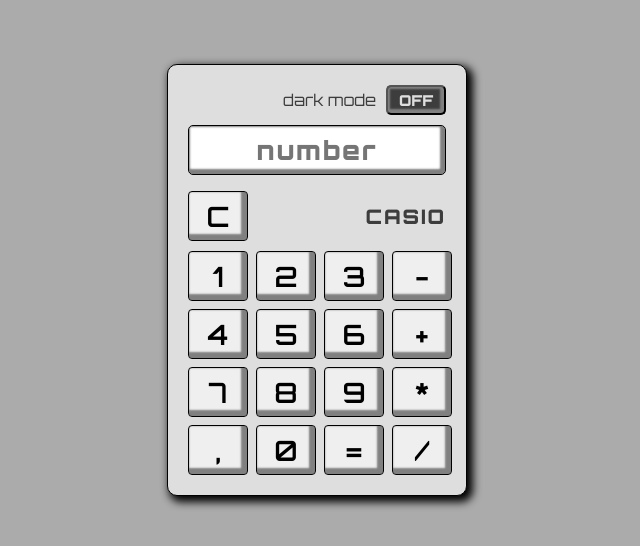
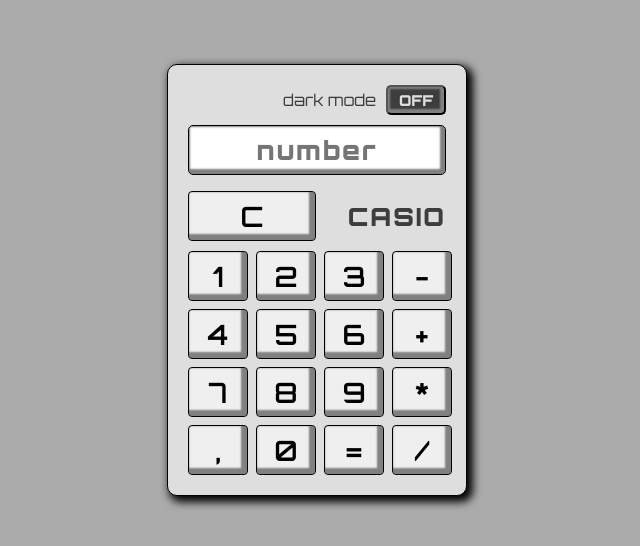
Before and after one commit to PawelNackowski/calculator-react, a React (Create React App) app: page / in a window 1280 px wide. Shown: the part 120-666 px from the top of the page, without its empty margins (323-963 px from the left). Built offline with nearby package versions, Linux system fonts and the light colour scheme.

Commit message:
changed name clear to bigger

```diff
--- a/src/Calculator/styled.js
+++ b/src/Calculator/styled.js
@@ -49,7 +49,7 @@ export const Button = styled.button`
   font-family: "Orbitron";
   font-size: 28px;
   font-weight: 600;
-  min-width: ${(props) => (props.clear ? "128px" : "60px")};
+  min-width: ${(props) => (props.bigger ? "128px" : "60px")};
   height: 50px;
   box-shadow: inset -3px -3px 2px 3px gray;
   border: 1px solid ${({ theme }) => theme.colors.gray};
@@ -88,7 +88,7 @@ export const ButtonClearPosition = styled.div`
   justify-content: space-between;
   align-items: center;
   color: ${({ theme }) => theme.colors.text};
-  font-size: 20px;
+  font-size: 25px;
   font-weight: bold;
   letter-spacing: 2px;
   `
```
